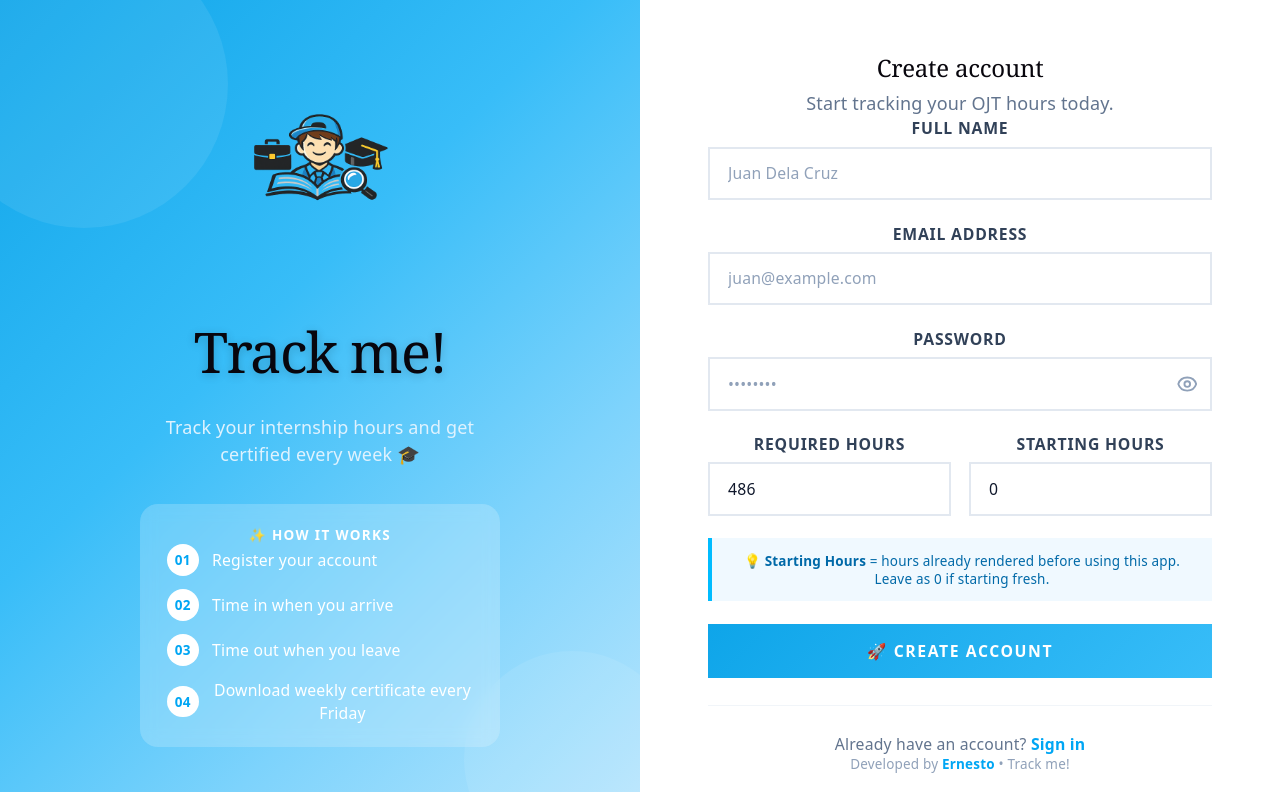
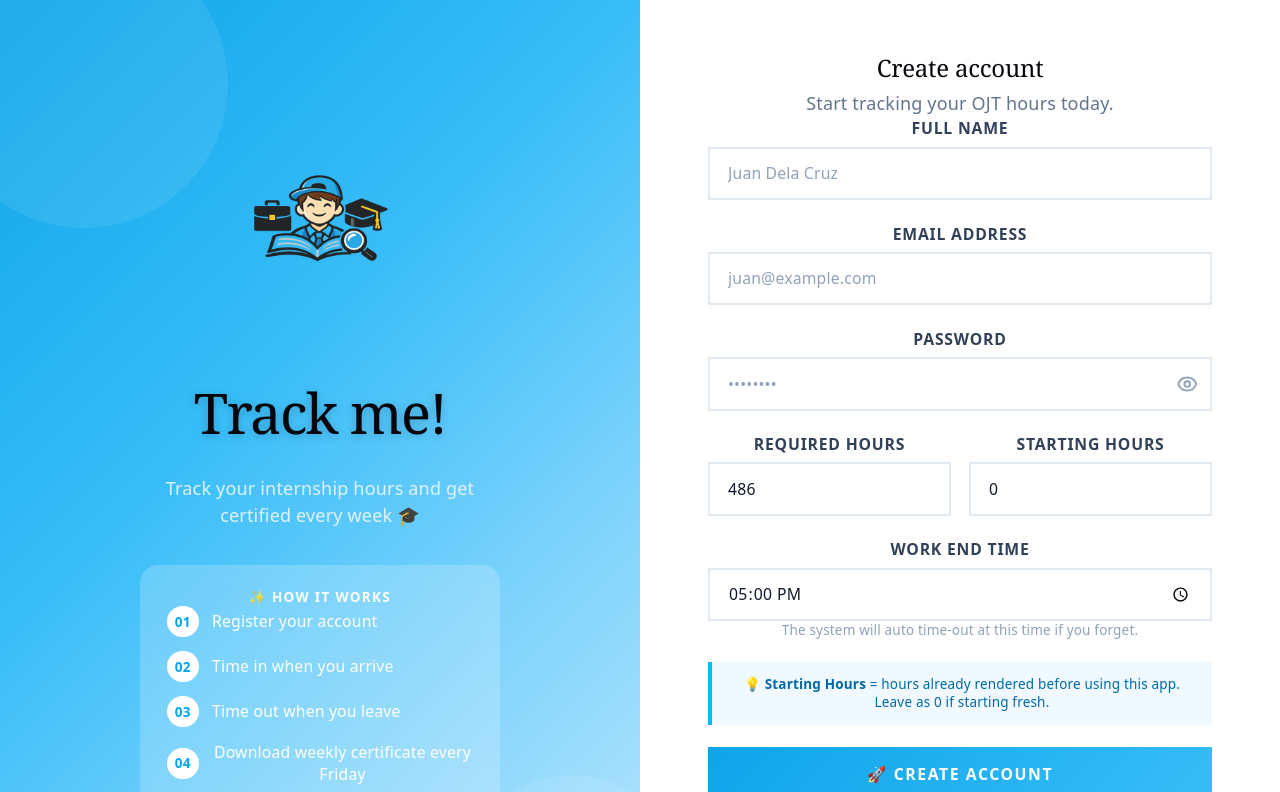
Before and after one commit to lilernestooo/ojt-tracker, a React (Vite) app in the folder frontend/: page /register in a window 1280 px wide. Shown: the top 792 px of the page. Built offline with nearby package versions, Linux system fonts and the light colour scheme.

Commit message:
Features: Frontend changes

```diff
--- a/frontend/src/pages/Dashboard.jsx
+++ b/frontend/src/pages/Dashboard.jsx
@@ -560,6 +560,24 @@ export default function Dashboard() {
               )
             )}
 
+            {today && !today.time_out && (() => {
+              const [endHour, endMin] = (user?.auto_timeout_time || '17:00').split(':').map(Number)
+              const phtNow = new Date(new Date().toLocaleString('en-US', { timeZone: 'Asia/Manila' }))
+              const phtHour = phtNow.getHours()
+              const phtMin = phtNow.getMinutes()
+              const warnHour = endMin >= 30 ? endHour : endHour - 1
+              const warnMin = endMin >= 30 ? endMin - 30 : endMin + 30
+              const isPastWarning = phtHour > warnHour || (phtHour === warnHour && phtMin >= warnMin)
+              const label = `${String(endHour).padStart(2, '0')}:${String(endMin).padStart(2, '0')}`
+              return isPastWarning ? (
+                <div className="border-l-4 border-amber-400 bg-amber-50 px-4 py-3 mb-3">
+                  <p className="text-amber-700 text-sm font-semibold">
+                    ⚠️ Almost {label}! Don't forget to time out — the system will auto-timeout at your set end time.
+                  </p>
+                </div>
+              ) : null
+            })()}
+
             {today && !today.time_out && (
               <div className="space-y-3">
                 <textarea
@@ -693,8 +711,13 @@ export default function Dashboard() {
                     <span className="text-slate-700 font-semibold">{fmtDate(log.date)}</span>
                     <span className="text-slate-600">{fmt(log.time_in)}</span>
                     <span className="text-slate-600">{fmt(log.time_out)}</span>
-                    <span className="font-black" style={{ color: '#0ea5e9' }}>
+                    <span className="font-black flex items-center gap-1" style={{ color: '#0ea5e9' }}>
                       {log.hours_rendered ? `${Number(log.hours_rendered).toFixed(2)}h` : '—'}
+                      {log.auto_timeout && (
+                        <span className="text-xs font-bold px-1.5 py-0.5 bg-amber-100 text-amber-600 border border-amber-300">
+                          AUTO
+                        </span>
+                      )}
                     </span>
                   </div>
                 ))}
--- a/frontend/src/pages/Register.jsx
+++ b/frontend/src/pages/Register.jsx
@@ -8,7 +8,8 @@ export default function Register() {
   const navigate = useNavigate()
   const [form, setForm] = useState({
     name: '', email: '', password: '',
-    required_hours: 486, starting_hours: 0
+    required_hours: 486, starting_hours: 0,
+    auto_timeout_time: '17:00',
   })
   const [error, setError] = useState('')
   const [success, setSuccess] = useState('')
@@ -195,6 +196,22 @@ export default function Register() {
               </div>
             </div>
 
+            <div>
+            <label className="text-sm font-bold text-slate-700 block mb-1.5 uppercase tracking-wider">
+              Work End Time
+            </label>
+            <input
+              name="auto_timeout_time"
+              type="time"
+              value={form.auto_timeout_time}
+              onChange={handle}
+              className="w-full border-2 border-slate-200 px-4 py-3 text-slate-900 focus:outline-none focus:border-sky-400 transition-all text-sm"
+            />
+            <p className="text-slate-400 text-xs mt-1">
+              The system will auto time-out at this time if you forget.
+            </p>
+          </div>
+
             <div className="border-l-4 border-sky-400 bg-sky-50 px-4 py-3">
               <p className="text-sky-700 text-xs">
                 💡 <span className="font-bold">Starting Hours</span> = hours already rendered before using this app. Leave as 0 if starting fresh.
```
